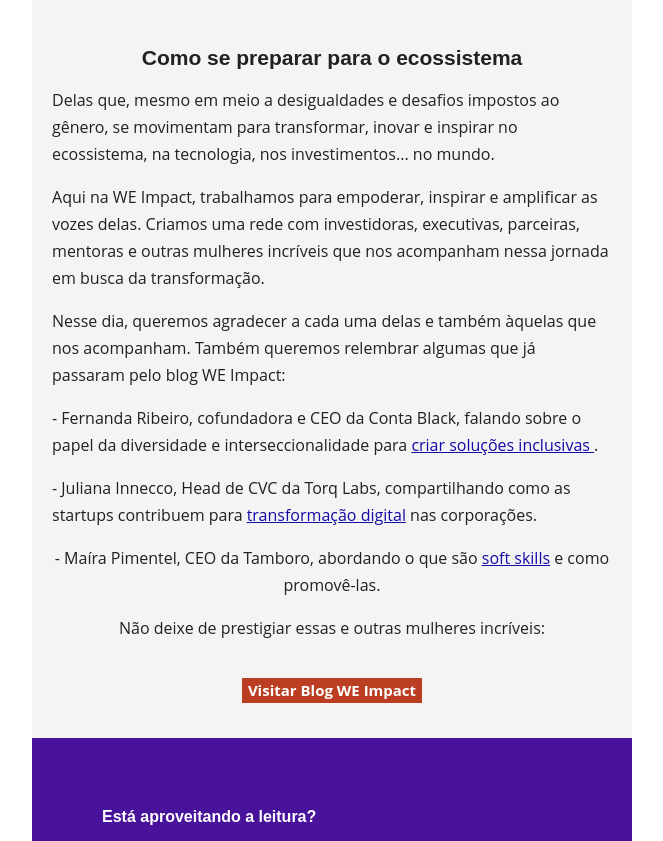
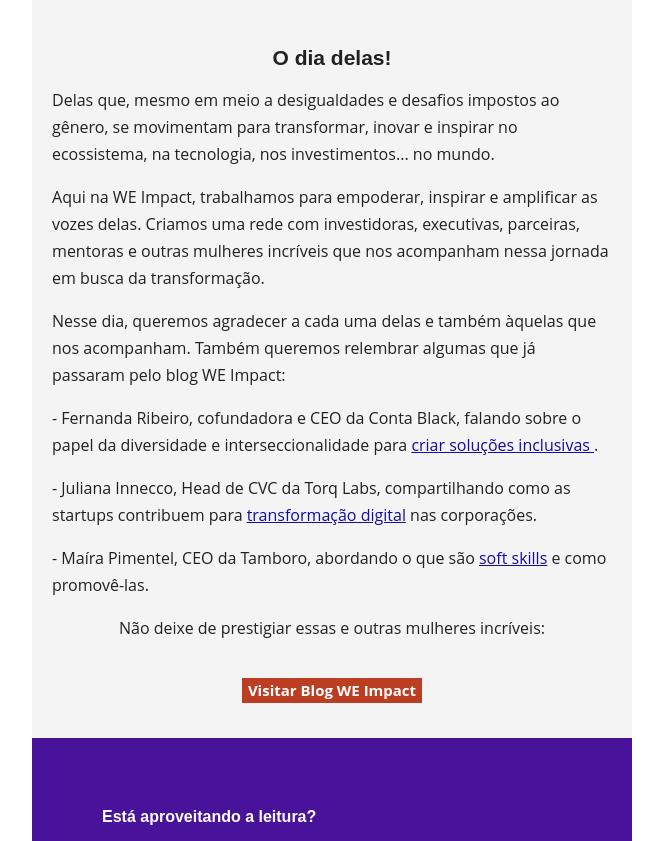
Before and after one commit to weimpact-tech/newsletter-34, a plain HTML site: page index.html in a window 1280 px wide. Shown: the part 1039-1880 px from the top of the page, without its empty margins (308-971 px from the left). Drawn offline with Linux system fonts and the light colour scheme.

Commit message:
correção conteúdo

```diff
--- a/index.html
+++ b/index.html
@@ -97,7 +97,7 @@
                                                         <br>
                                                         <h3
                                                             style="display: block; font-family: 'Poppins', sans-serif; font-size: 21px; font-style: normal; font-weight: 700; letter-spacing: normal; margin-top: 20px; margin-right: 0; margin-bottom: 10px; margin-left: 0; text-align: center; color: #212121;">
-                                                            Como se preparar para o ecossistema
+                                                            O dia delas!
                                                         </h3>
                                                         <p
                                                             style="-webkit-text-size-adjust: 100%; -ms-text-size-adjust: 100%; font-size: 16px; text-align: left;">
@@ -139,7 +139,7 @@
                                                             nas corporações.<br>
                                                         </p>
                                                         <p
-                                                            style="-webkit-text-size-adjust: 100%; -ms-text-size-adjust: 100%; font-size: 16px; text-align: center;">
+                                                            style="-webkit-text-size-adjust: 100%; -ms-text-size-adjust: 100%; font-size: 16px; text-align: left;">
                                                             - Maíra Pimentel, CEO da Tamboro, abordando o que são
                                                             <a href="https://www.weimpact.tech/blog-soft-skills/"
                                                                 target="_blank" style="-webkit-text-size-adjust: 100%; -ms-text-size-adjust:
```
